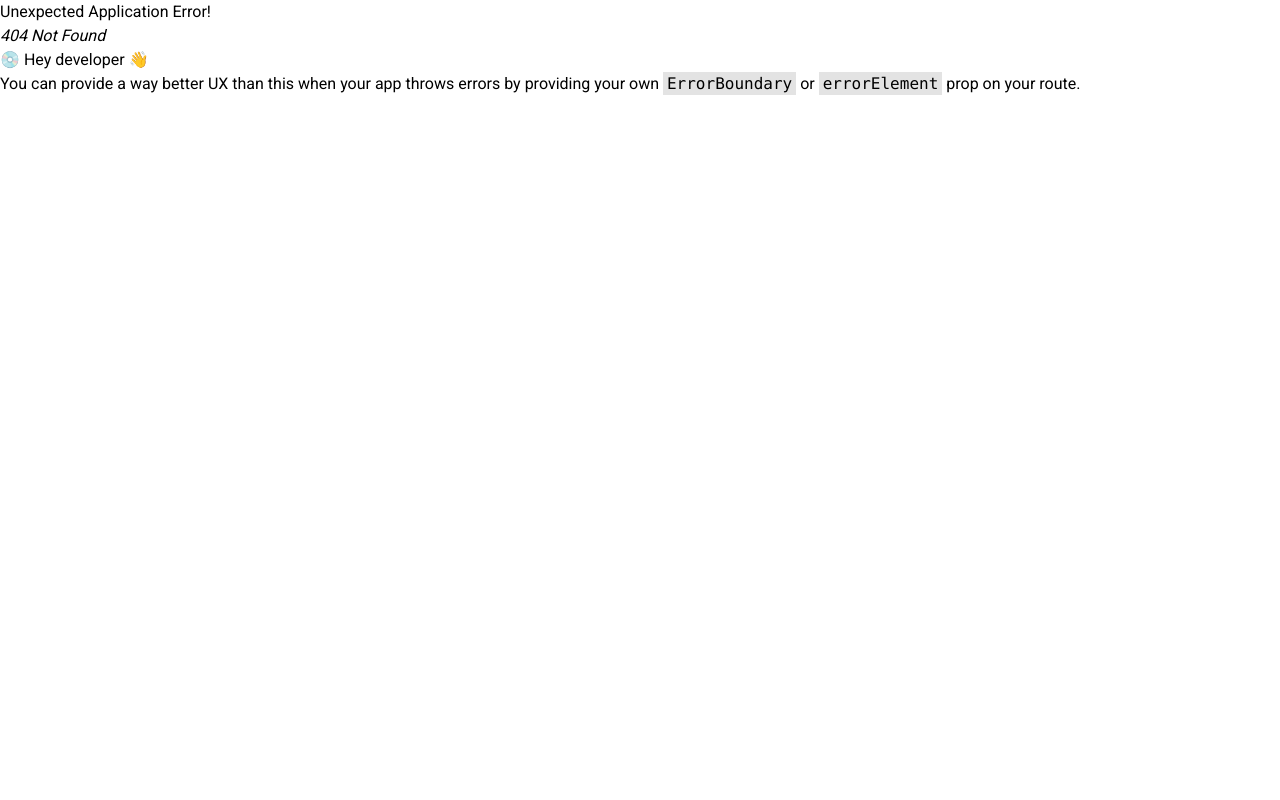
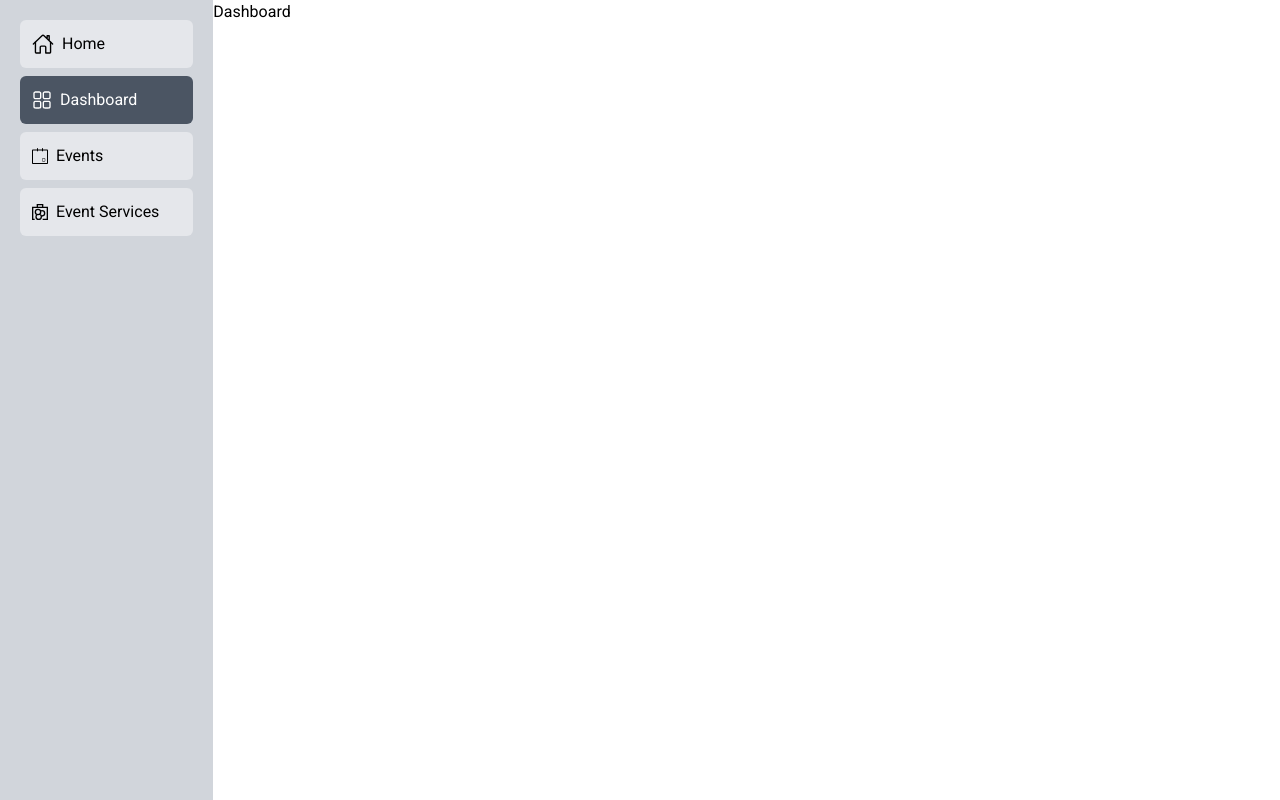
Before and after one commit to AbulFozolJumman/Event-360-Frontend, a React (Vite) app: page /dashboard/my-dashboard in a window 1280 px wide. Before the commit this address had no page. Built offline with nearby package versions, Linux system fonts and the light colour scheme.

Commit message:
Dashboard layout creation done

```diff
--- /dev/null
+++ b/src/Layout/DashboardLayout/DashboardLayout.tsx
@@ -0,0 +1,15 @@
+import { Outlet } from "react-router-dom";
+import Sidebar from "../../Pages/Dashboard/Sidebar/Sidebar";
+
+const DashboardLayout = () => {
+  return (
+    <div className="grid grid-cols-12">
+      <Sidebar />
+      <div className="col-span-10">
+        <Outlet />
+      </div>
+    </div>
+  );
+};
+
+export default DashboardLayout;
--- /dev/null
+++ b/src/Pages/Dashboard/Dashboard.tsx
@@ -0,0 +1,5 @@
+const Dashboard = () => {
+  return <>Dashboard</>;
+};
+
+export default Dashboard;
--- /dev/null
+++ b/src/Pages/Dashboard/EventServices/EventServices.tsx
@@ -0,0 +1,5 @@
+const EventServices = () => {
+  return <>Event Services</>;
+};
+
+export default EventServices;
--- /dev/null
+++ b/src/Pages/Dashboard/Events/Events.tsx
@@ -0,0 +1,5 @@
+const Events = () => {
+  return <>Events</>;
+};
+
+export default Events;
--- /dev/null
+++ b/src/Pages/Dashboard/Sidebar/Sidebar.tsx
@@ -0,0 +1,60 @@
+import { NavLink } from "react-router-dom";
+import { RxDashboard } from "react-icons/rx";
+import { SlEvent } from "react-icons/sl";
+import { GrBusinessService } from "react-icons/gr";
+import { IoHomeOutline } from "react-icons/io5";
+
+const Sidebar = () => {
+  return (
+    <aside className="col-span-2 bg-gray-300 h-screen sticky top-0 left-0 overflow-auto p-5">
+      <nav className="flex flex-col">
+        <NavLink
+          className={({ isActive }) =>
+            `flex items-center gap-2 bg-gray rounded-md hover:bg-gray-600 bg-gray-200 mb-2 p-3 hover:text-white ${
+              isActive ? "bg-gray-600 text-white" : ""
+            }`
+          }
+          to="/"
+        >
+          <IoHomeOutline className="shrink-0 text-[22px]" />
+          <span className="truncate">Home</span>
+        </NavLink>
+        <NavLink
+          className={({ isActive }) =>
+            `flex items-center gap-2 bg-gray rounded-md hover:bg-gray-600 bg-gray-200 mb-2 p-3 hover:text-white ${
+              isActive ? "bg-gray-600 text-white" : ""
+            }`
+          }
+          to="/dashboard/my-dashboard"
+        >
+          <RxDashboard className="shrink-0 text-xl" />
+          <span className="truncate">Dashboard</span>
+        </NavLink>
+        <NavLink
+          className={({ isActive }) =>
+            `flex items-center gap-2 bg-gray rounded-md hover:bg-gray-600 bg-gray-200 mb-2 p-3 hover:text-white ${
+              isActive ? "bg-gray-600 text-white" : ""
+            }`
+          }
+          to="/dashboard/events"
+        >
+          <SlEvent className="shrink-0" />
+          <span className="truncate">Events</span>
+        </NavLink>
+        <NavLink
+          className={({ isActive }) =>
+            `flex items-center gap-2 bg-gray rounded-md hover:bg-gray-600 bg-gray-200 mb-2 p-3 hover:text-white ${
+              isActive ? "bg-gray-600 text-white" : ""
+            }`
+          }
+          to="/dashboard/event-services"
+        >
+          <GrBusinessService className="shrink-0" />
+          <span className="truncate">Event Services</span>
+        </NavLink>
+      </nav>
+    </aside>
+  );
+};
+
+export default Sidebar;
--- a/src/main.tsx
+++ b/src/main.tsx
@@ -1,9 +1,17 @@
 import React from "react";
 import ReactDOM from "react-dom/client";
 import "./index.css";
-import { RouterProvider, createBrowserRouter } from "react-router-dom";
+import {
+  Navigate,
+  RouterProvider,
+  createBrowserRouter,
+} from "react-router-dom";
 import Main from "./Layout/Main/Main";
 import Home from "./Pages/Home/Home/Home";
+import DashboardLayout from "./Layout/DashboardLayout/DashboardLayout";
+import Dashboard from "./Pages/Dashboard/Dashboard";
+import Events from "./Pages/Dashboard/Events/Events";
+import EventServices from "./Pages/Dashboard/EventServices/EventServices";
 
 const router = createBrowserRouter([
   {
@@ -16,6 +24,28 @@ const router = createBrowserRouter([
       },
     ],
   },
+  {
+    path: "/dashboard",
+    element: <DashboardLayout />,
+    children: [
+      {
+        index: true,
+        element: <Navigate to="/dashboard/my-dashboard" />,
+      },
+      {
+        path: "my-dashboard",
+        element: <Dashboard />,
+      },
+      {
+        path: "events",
+        element: <Events />,
+      },
+      {
+        path: "event-services",
+        element: <EventServices />,
+      },
+    ],
+  },
 ]);
 
 ReactDOM.createRoot(document.getElementById("root")!).render(
```
Also changed, not shown: 1 other file (tests, documents, lock files or other folders).
